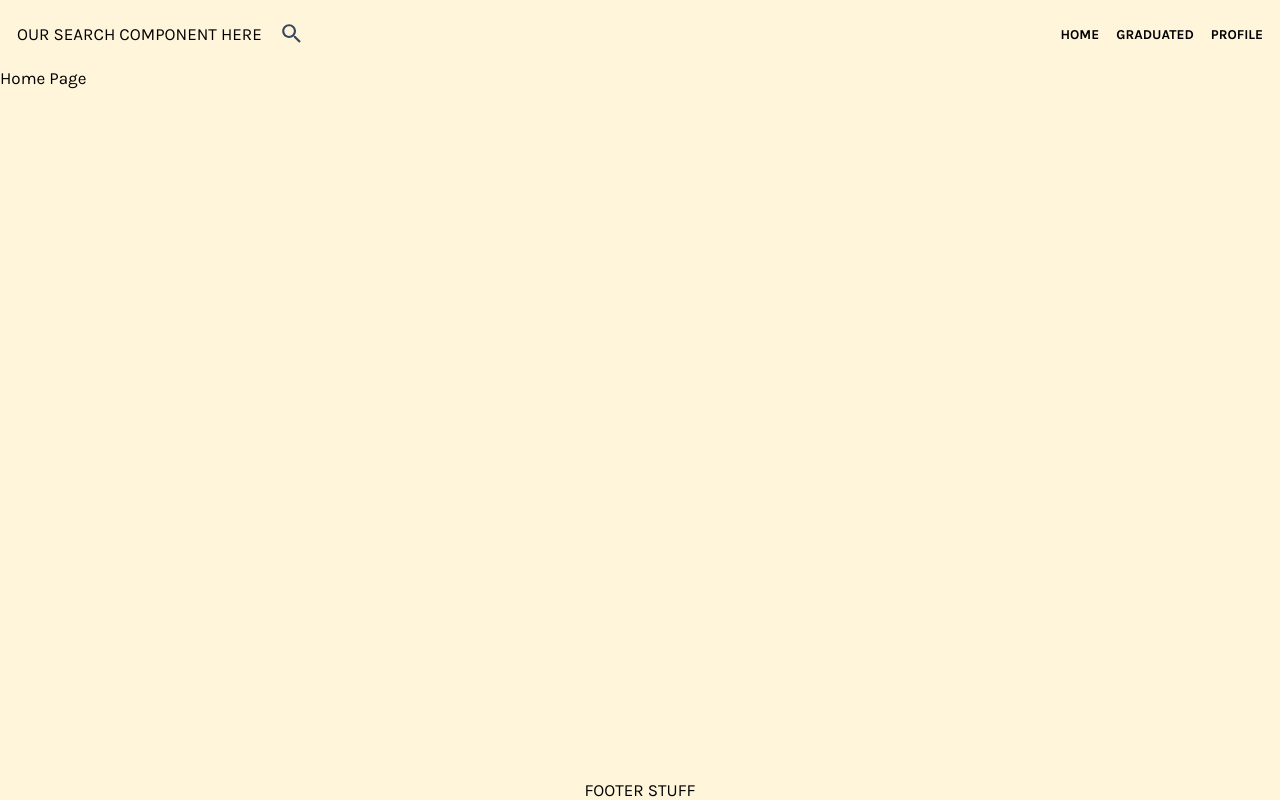
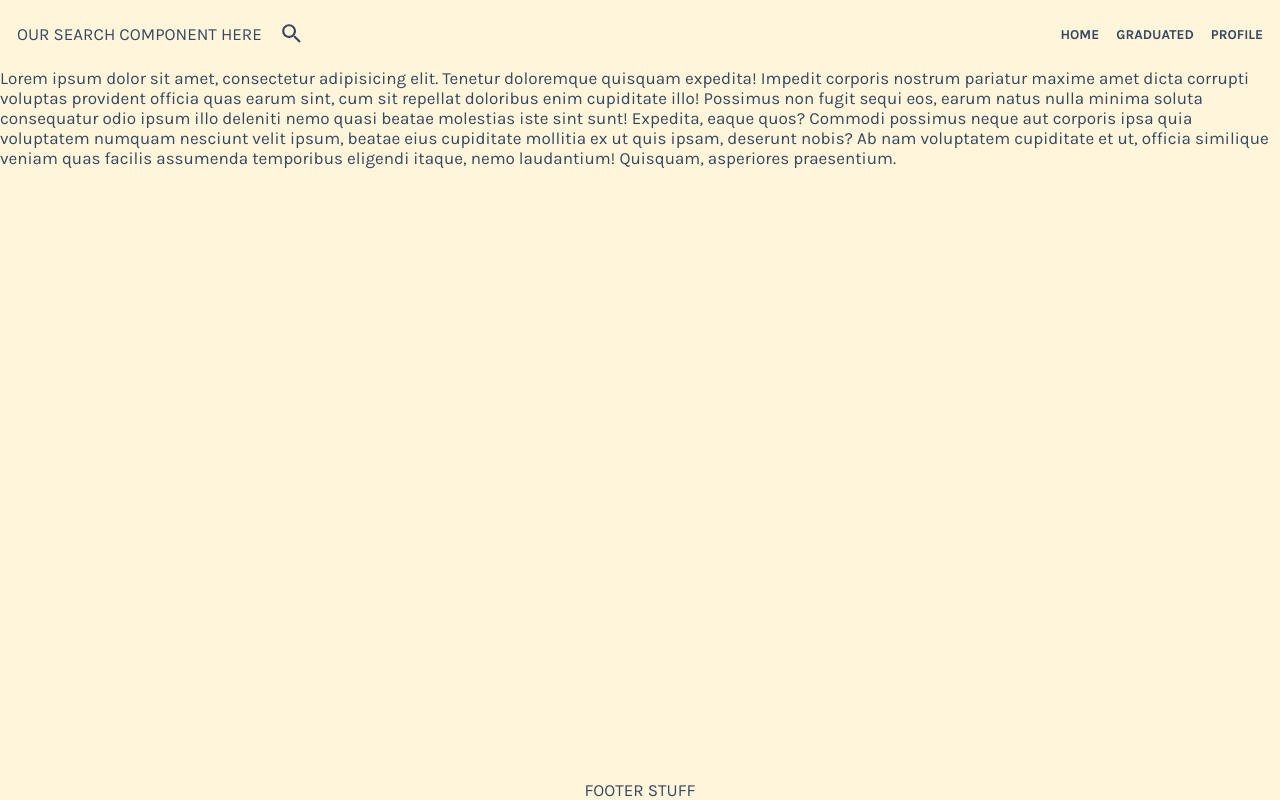
Before and after one commit to tiffany-lam/AppetiteEatery, a React (Create React App) app in the folder frontend/: page / in a window 1280 px wide. Built offline with nearby package versions, Linux system fonts and the light colour scheme; a web font is replaced by a local one.

Commit message:
small footer on scrolling bug fixed

```diff
--- a/frontend/src/App.scss
+++ b/frontend/src/App.scss
@@ -4,16 +4,22 @@
   display: flex;
   flex-direction: column;
   height: 100vh;
+  // height: 100%;
   background-color: $background;
 
   header {
+    background-color: $background;
   }
 
   main {
+    background-color: $background;
+
     flex-grow: 1;
   }
 
   footer {
+    background-color: $background;
+
     display: flex;
     flex-direction: row;
     justify-content: center;
--- a/frontend/src/assets/_theme.scss
+++ b/frontend/src/assets/_theme.scss
@@ -99,6 +99,6 @@ $background_dark: #000;
 @mixin base_font_stack {
   font-family: "Karla", sans-serif;
   font-size: 17px;
-  color: $background_dark; // must be selected from MAIN REFERENCE
+  color: $secondary; // must be selected from MAIN REFERENCE
   font-weight: normal;
 }
--- a/frontend/src/pages/home-page/home-page.component.jsx
+++ b/frontend/src/pages/home-page/home-page.component.jsx
@@ -3,7 +3,22 @@ import React from "react";
 import "./home-page.styles.scss";
 
 const HomePage = () => {
-  return <div className="home-page-container">Home Page</div>;
+  // return <div className="home-page-container">Home Page</div>;
+  return (
+    <div className="home-page-container">
+      Lorem ipsum dolor sit amet, consectetur adipisicing elit. Tenetur
+      doloremque quisquam expedita! Impedit corporis nostrum pariatur maxime
+      amet dicta corrupti voluptas provident officia quas earum sint, cum sit
+      repellat doloribus enim cupiditate illo! Possimus non fugit sequi eos,
+      earum natus nulla minima soluta consequatur odio ipsum illo deleniti nemo
+      quasi beatae molestias iste sint sunt! Expedita, eaque quos? Commodi
+      possimus neque aut corporis ipsa quia voluptatem numquam nesciunt velit
+      ipsum, beatae eius cupiditate mollitia ex ut quis ipsam, deserunt nobis?
+      Ab nam voluptatem cupiditate et ut, officia similique veniam quas facilis
+      assumenda temporibus eligendi itaque, nemo laudantium! Quisquam,
+      asperiores praesentium.
+    </div>
+  );
 };
 
 export default HomePage;
--- a/frontend/src/pages/home-page/home-page.styles.scss
+++ b/frontend/src/pages/home-page/home-page.styles.scss
@@ -3,5 +3,6 @@
 .home-page-container {
   // JSUT FOR DEMO:
   width: 100%;
+  // background-color: $background;
   // height: 25rem;
 }
```
